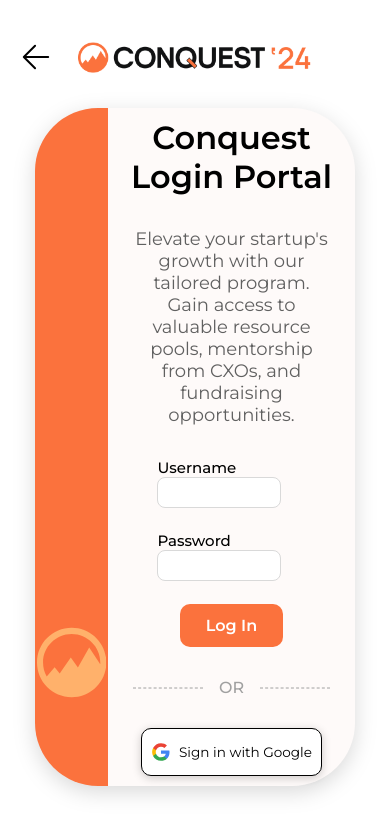
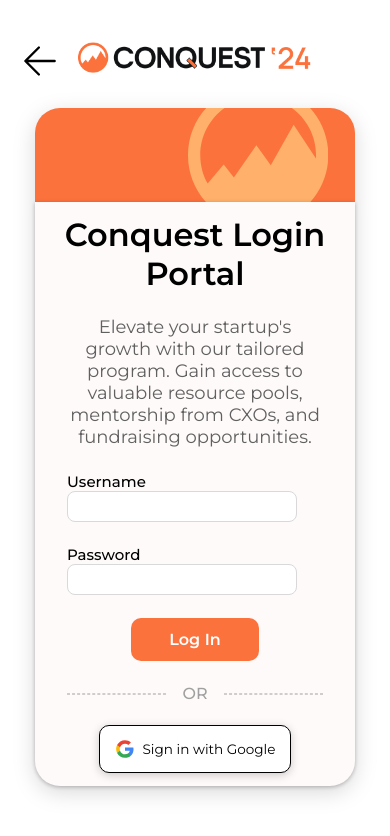
Before and after one commit to dvm-bitspilani/cel-conquest-2024, a React (Vite) app: page /login in a window 390 px wide. Shown: the top 836 px of the page. Built offline with nearby package versions, Linux system fonts and the light colour scheme.

Commit message:
style: login mobile partial responsive

```diff
--- a/src/routes/Login/Login.jsx
+++ b/src/routes/Login/Login.jsx
@@ -42,7 +42,7 @@ export default function Login() {
 
     return (
         <main className={styles.container}>
-            <Link to='/' className={styles.backBtn}><svg width="40" height="40" viewBox="0 0 40 40" fill="none" xmlns="http://www.w3.org/2000/svg">
+            <Link to='/' className={styles.backBtn}><svg viewBox="0 0 40 40" fill="none" xmlns="http://www.w3.org/2000/svg">
                 <path d="M19.0625 31.25L7.8125 20L19.0625 8.75M9.375 20H32.1875" stroke="black" strokeWidth="2" strokeLinecap="round" strokeLinejoin="round" />
             </svg>
             </Link>
--- a/src/routes/Login/login.module.scss
+++ b/src/routes/Login/login.module.scss
@@ -25,10 +25,15 @@
         min-height: clamp(25rem, 150dvh, 1000rem);
     }
 
+    // @media screen and (max-width: 670px) {
+    //     min-height: 645px;
+    // }
+
     .backBtn {
         position: absolute;
         left: calc(40 / 1024 * 100dvh);
         top: 0;
+        width: 3rem;
 
         @media screen and (max-width: 530px) {
             margin-top: 0.25rem;
@@ -58,6 +63,10 @@
         font-family: "Montserrat";
         display: flex;
 
+        @media screen and (max-width: 670px) {
+            flex-direction: column;
+        }
+
         .orangeSection {
             width: calc(261 / 1144 * 100%);
             background-color: #FB723D;
@@ -70,7 +79,27 @@
 
             .logoContainer {
                 aspect-ratio: 1 / 1;
-                width: 95%;
+
+                @media screen and (min-width: 670px) {
+                    width: 95%;
+                }
+
+                @media screen and (max-width: 670px) {
+                    height: 150%;
+                    margin-right: 27px;
+
+                    svg {
+                        height: 100%;
+                    }
+                }
+            }
+
+            @media screen and (max-width: 670px) {
+                width: 100%;
+                height: calc(89 / 645 * 100%);
+                border-radius: 25px 25px 0px 0px;
+                flex-direction: row;
+                overflow: hidden;
             }
         }
 
@@ -82,6 +111,13 @@
             justify-content: space-between;
             align-items: center;
             flex-direction: column;
+
+            @media screen and (max-width: 670px) {
+                width: 100%;
+                height: calc(556 / 645 * 100%);
+                box-shadow: 0px 1px 4px 0px rgba(0, 0, 0, 0.25);
+                border-radius: 0px 0px 25px 25px;
+            }
 
             h1 {
                 font-size: 2.5rem;
@@ -122,6 +158,10 @@
                 justify-content: center;
                 gap: 0.75rem;
 
+                @media screen and (max-width: 670px) {
+                    width: 80%;
+                }
+
                 .submitBtn {
                     aspect-ratio: 354 / 55;
                     border: none;
@@ -143,8 +183,8 @@
                         width: 40%;
                     }
 
-                    @media screen and (max-width: 671px) {
-                        width: 70%;
+                    @media screen and (max-width: 670px) {
+                        width: 50%;
                     }
                 }
 
```
